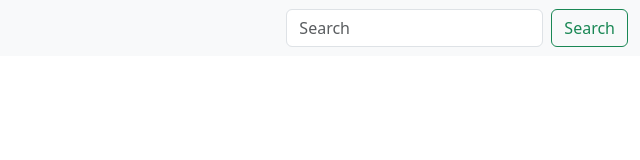
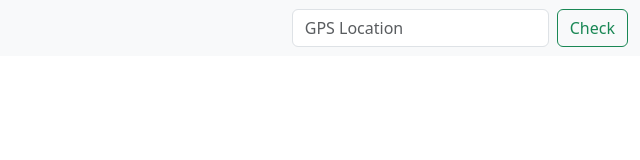
Before and after one commit to Daadokyi/MOVE, a plain HTML site: page 11.2+Bootstrap+Components/11.2 Bootstrap Components/index.html in a window 1280 px wide. Shown: the full height of the page, 640-1280 px from the left. Drawn offline with nearby package versions, Linux system fonts and the light colour scheme.

```diff
--- a/11.2+Bootstrap+Components/11.2 Bootstrap Components/index.html
+++ b/11.2+Bootstrap+Components/11.2 Bootstrap Components/index.html
@@ -42,8 +42,8 @@
           </li>
         </ul>
         <form class="d-flex" role="search">
-          <input class="form-control me-2" type="search" placeholder="Search" aria-label="Search">
-          <button class="btn btn-outline-success" type="submit">Search</button>
+          <input class="form-control me-2" type="search" placeholder="GPS Location" aria-label="Search">
+          <button class="btn btn-outline-success" type="submit">Check</button>
         </form>
       </div>
     </div>
```
